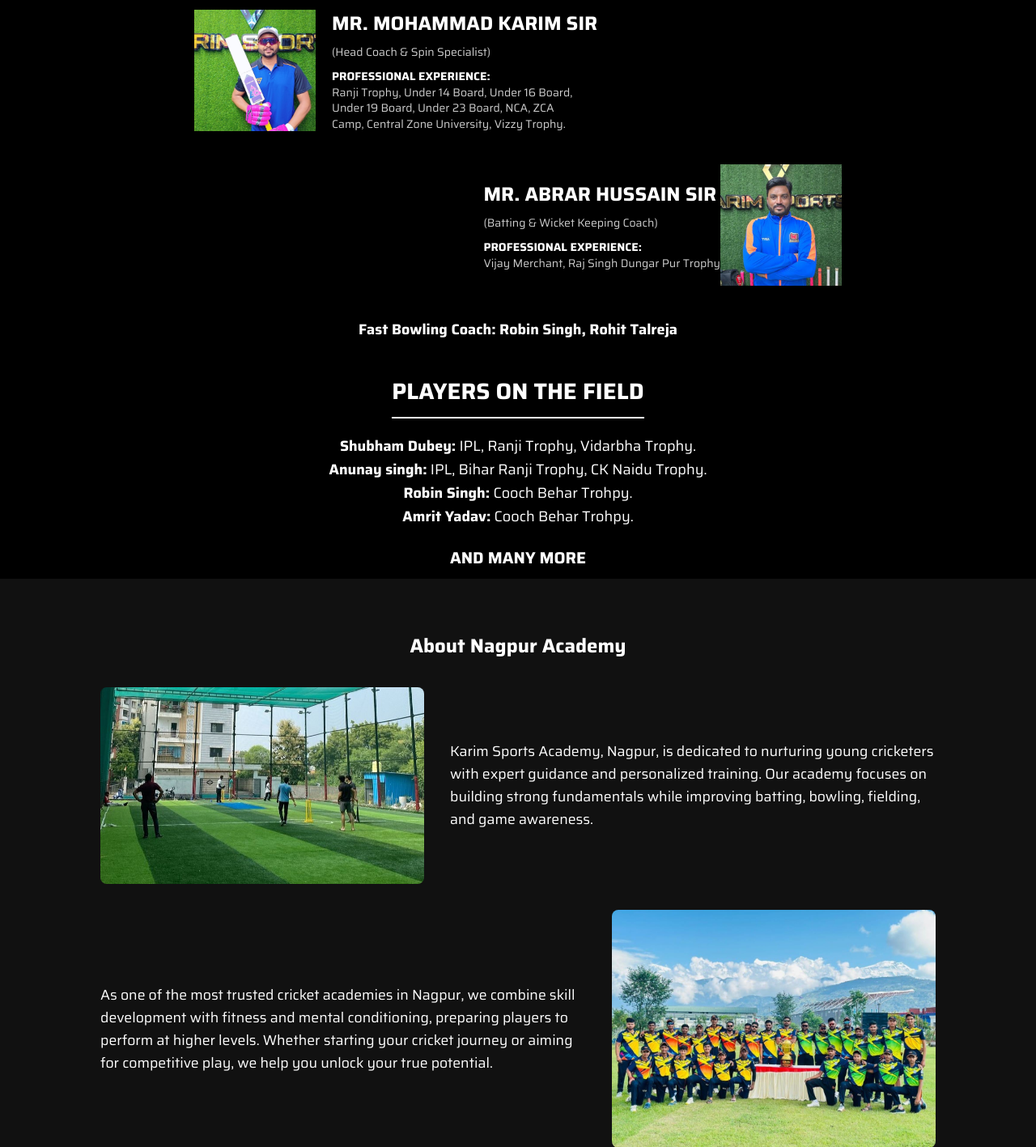
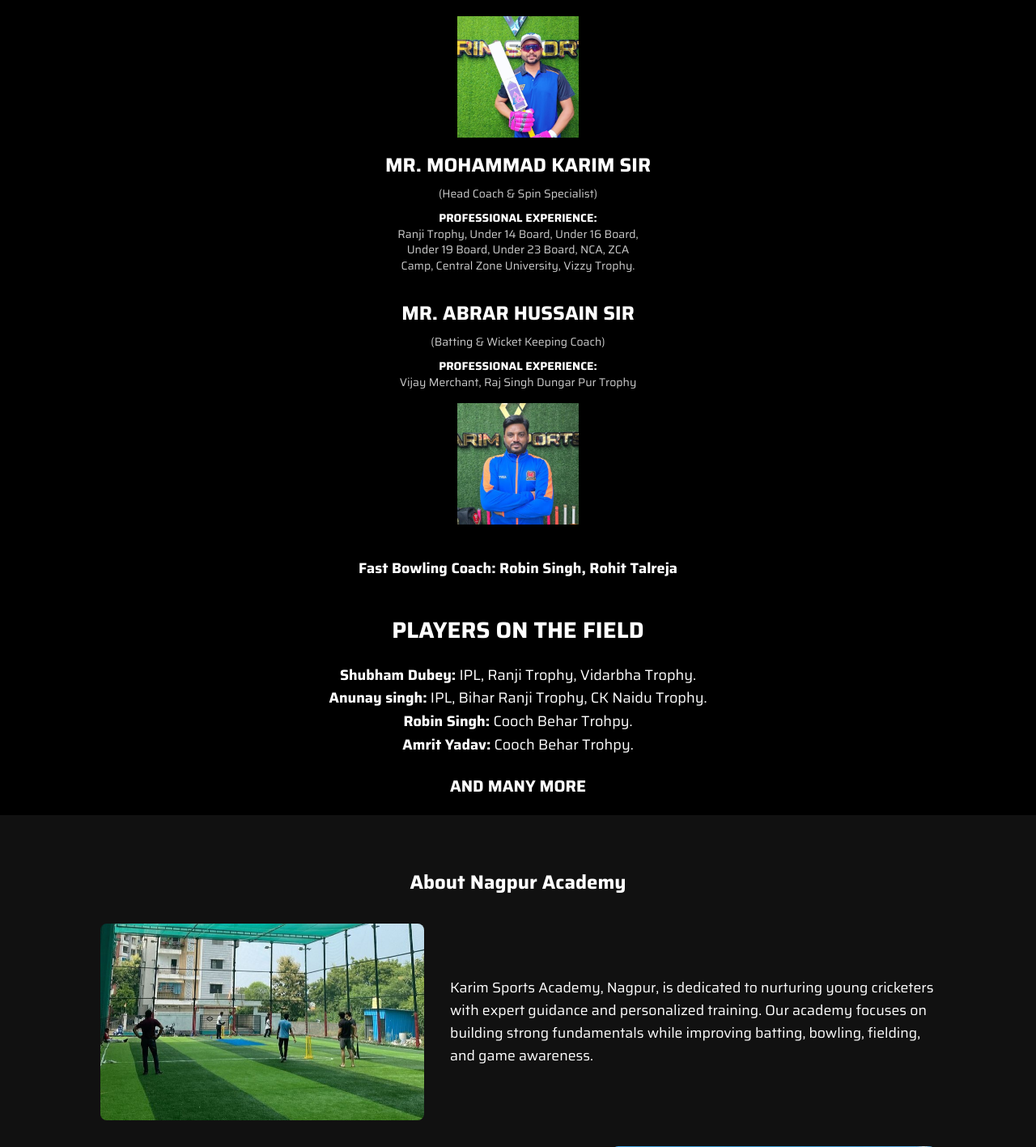
Before and after one commit to krishna2467/karimsports, a Flask app: page /academy-nagpur.html in a window 1280 px wide. Shown: the part 1052-2469 px from the top of the page at 81% size. Run offline with Flask 3, Linux system fonts and the light colour scheme.

Commit message:
Made styling and homepage updates

```diff
--- a/static/style.css
+++ b/static/style.css
@@ -1220,3 +1220,34 @@ header {
         text-align: center;
     }
 }
+
+/* Mobile-specific styles for academy-nagpur.html */
+  .team-profile-container {
+    padding: 10px;
+    width: 100%;
+  }
+
+  .coach-card {
+    flex-direction: column;
+    text-align: center;
+    margin-bottom: 30px;
+  }
+
+  .coach-card-left .coach-image {
+    margin-right: 0;
+    margin-bottom: 15px;
+  }
+
+  .coach-card-right .coach-image {
+    margin-left: 0;
+    margin-top: 15px;
+  }
+
+  .coach-info {
+    text-align: center;
+  }
+
+  .players-heading {
+    border-bottom: none;
+    padding-bottom: 0;
+  }
```
